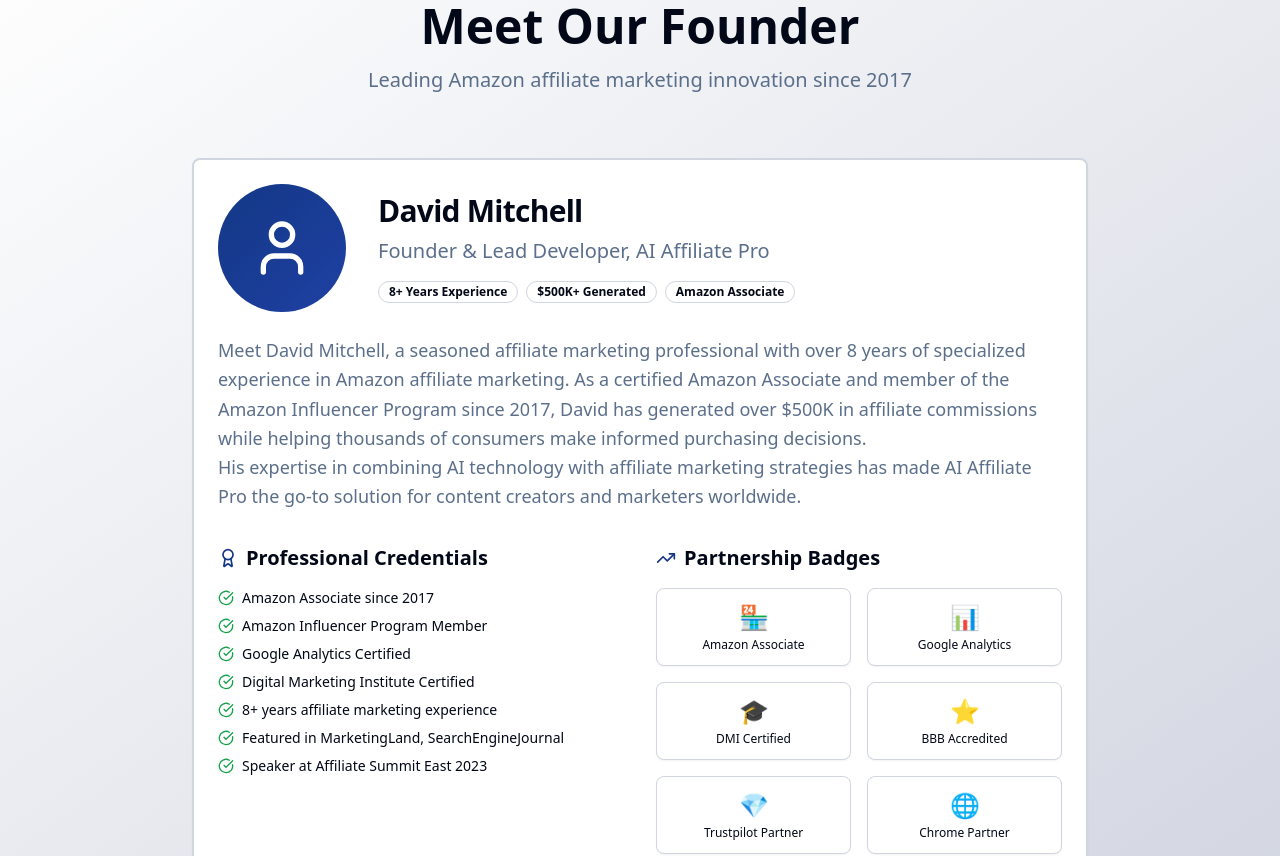
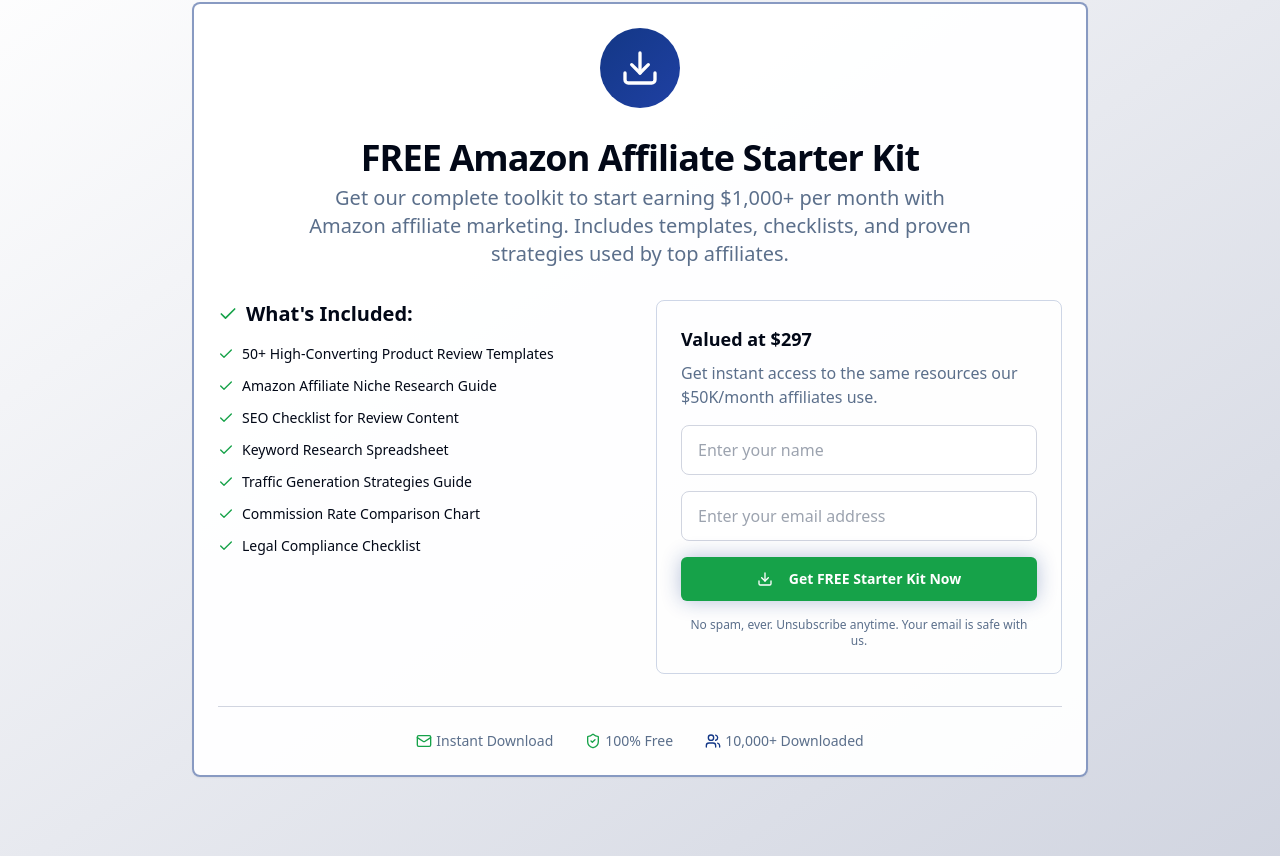
Before and after one commit to aiwriterpros3599/amazon-scribe-37, a React (Vite) app: page / in a window 1280 px wide. Shown: the part 8376-9232 px from the top of the page. Built offline with nearby package versions, Linux system fonts and the light colour scheme.

Commit message:
feat: Enhance homepage with lead magnet and remove founder section
- Removed the "Meet Our Founder" section from the homepage.
- Added a lead magnet section above the footer for email capture.
- Implemented an exit-intent popup for email capture, offering a free digital product.

```diff
--- a/src/App.tsx
+++ b/src/App.tsx
@@ -7,10 +7,11 @@ import { BrowserRouter, Routes, Route } from "react-router-dom";
 import Index from "./pages/Index";
 import About from "./pages/About";
 import Blog from "./pages/Blog";
-import AmazonAffiliateGuide from "./pages/blog/AmazonAffiliateGuide";
 import Privacy from "./pages/Privacy";
 import Terms from "./pages/Terms";
+import AmazonAffiliateGuide from "./pages/blog/AmazonAffiliateGuide";
 import NotFound from "./pages/NotFound";
+import ExitIntentPopup from "./components/ExitIntentPopup";
 
 const queryClient = new QueryClient();
 
@@ -24,12 +25,12 @@ const App = () => (
           <Route path="/" element={<Index />} />
           <Route path="/about" element={<About />} />
           <Route path="/blog" element={<Blog />} />
-          <Route path="/blog/article/amazon-affiliate-marketing-beginners-guide-2025" element={<AmazonAffiliateGuide />} />
+          <Route path="/blog/amazon-affiliate-marketing-beginners-guide-2025" element={<AmazonAffiliateGuide />} />
           <Route path="/privacy" element={<Privacy />} />
           <Route path="/terms" element={<Terms />} />
-          {/* ADD ALL CUSTOM ROUTES ABOVE THE CATCH-ALL "*" ROUTE */}
           <Route path="*" element={<NotFound />} />
         </Routes>
+        <ExitIntentPopup />
       </BrowserRouter>
     </TooltipProvider>
   </QueryClientProvider>
--- /dev/null
+++ b/src/components/ExitIntentPopup.tsx
@@ -0,0 +1,90 @@
+
+import { useState, useEffect } from 'react';
+import { Dialog, DialogContent, DialogHeader, DialogTitle } from '@/components/ui/dialog';
+import { Button } from '@/components/ui/button';
+import { DownloadIcon, XIcon } from 'lucide-react';
+
+const ExitIntentPopup = () => {
+  const [isOpen, setIsOpen] = useState(false);
+  const [hasShown, setHasShown] = useState(false);
+
+  useEffect(() => {
+    const handleMouseLeave = (e: MouseEvent) => {
+      // Check if mouse is leaving from the top of the viewport
+      if (e.clientY <= 0 && !hasShown) {
+        setIsOpen(true);
+        setHasShown(true);
+      }
+    };
+
+    // Add delay to prevent immediate trigger
+    const timer = setTimeout(() => {
+      document.addEventListener('mouseleave', handleMouseLeave);
+    }, 3000);
+
+    return () => {
+      clearTimeout(timer);
+      document.removeEventListener('mouseleave', handleMouseLeave);
+    };
+  }, [hasShown]);
+
+  const handleSubmit = (e: React.FormEvent) => {
+    e.preventDefault();
+    // Here you would integrate with MailerLite
+    console.log('Form submitted');
+    setIsOpen(false);
+  };
+
+  return (
+    <Dialog open={isOpen} onOpenChange={setIsOpen}>
+      <DialogContent className="max-w-md">
+        <DialogHeader>
+          <DialogTitle className="text-center text-2xl font-bold mb-4">
+            Wait! Don't Miss Out!
+          </DialogTitle>
+        </DialogHeader>
+
+        <div className="space-y-6">
+          <div className="text-center">
+            <div className="w-16 h-16 bg-gradient-hero rounded-full flex items-center justify-center mx-auto mb-4 text-white">
+              <DownloadIcon className="w-8 h-8" />
+            </div>
+            <h3 className="text-xl font-semibold mb-2">
+              Get Your FREE Amazon Affiliate Starter Kit
+            </h3>
+            <p className="text-muted-foreground">
+              50+ templates, proven strategies, and everything you need to start earning $1,000+ per month.
+            </p>
+          </div>
+
+          <form onSubmit={handleSubmit} className="space-y-4">
+            <input
+              type="text"
+              placeholder="Enter your name"
+              required
+              className="w-full px-4 py-3 border border-border rounded-lg focus:outline-none focus:ring-2 focus:ring-primary/50"
+            />
+            <input
+              type="email"
+              placeholder="Enter your email address"
+              required
+              className="w-full px-4 py-3 border border-border rounded-lg focus:outline-none focus:ring-2 focus:ring-primary/50"
+            />
+            <Button type="submit" variant="cta" size="lg" className="w-full">
+              <DownloadIcon className="w-4 h-4 mr-2" />
+              Send Me the FREE Kit
+            </Button>
+          </form>
+
+          <div className="text-center">
+            <p className="text-xs text-muted-foreground">
+              No spam, ever. Unsubscribe anytime. Valued at $297 - Yours FREE!
+            </p>
+          </div>
+        </div>
+      </DialogContent>
+    </Dialog>
+  );
+};
+
+export default ExitIntentPopup;
--- a/src/pages/Index.tsx
+++ b/src/pages/Index.tsx
@@ -3,12 +3,11 @@ import { Button } from "@/components/ui/button";
 import { Card, CardContent, CardDescription, CardHeader, CardTitle } from "@/components/ui/card";
 import { Badge } from "@/components/ui/badge";
 import { Accordion, AccordionContent, AccordionItem, AccordionTrigger } from "@/components/ui/accordion";
-import { CheckIcon, StarIcon, ArrowRightIcon, RocketIcon, ZapIcon, ShieldCheckIcon, UsersIcon, TrendingUpIcon, AwardIcon, TargetIcon, GlobeIcon, SearchIcon, EditIcon, BarChart3Icon, ImageIcon, BrainCircuitIcon, DollarSignIcon } from "lucide-react";
+import { CheckIcon, StarIcon, ArrowRightIcon, RocketIcon, ZapIcon, ShieldCheckIcon, UsersIcon, TrendingUpIcon, AwardIcon, TargetIcon, GlobeIcon, SearchIcon, EditIcon, BarChart3Icon, ImageIcon, BrainCircuitIcon, DollarSignIcon, DownloadIcon, MailIcon } from "lucide-react";
 import heroImage from "@/assets/hero-amazon-ai.jpg";
 import featuresImage from "@/assets/features-showcase.jpg";
 import successImage from "@/assets/success-metrics.jpg";
 import Logo from "@/components/Logo";
-import FounderBio from "@/components/FounderBio";
 
 const Index = () => {
   const [selectedPlan, setSelectedPlan] = useState("pro");
@@ -435,7 +434,7 @@ const Index = () => {
               ))}
             </div>
 
-            <div className="text-center mt-12">
+            <div className="text-center mt-12 space-y-4">
               <img
                 src={successImage}
                 alt="Success metrics dashboard showing affiliate marketing growth and earnings"
@@ -746,8 +745,99 @@ const Index = () => {
           </div>
         </section>
 
-        {/* Founder Bio Section */}
-        <FounderBio />
+        {/* Lead Magnet Section */}
+        <section className="py-20 bg-gradient-feature">
+          <div className="container mx-auto px-4">
+            <div className="max-w-4xl mx-auto">
+              <Card className="border-2 border-primary/50 shadow-large bg-background/95">
+                <CardHeader className="text-center pb-8">
+                  <div className="w-20 h-20 bg-gradient-hero rounded-full flex items-center justify-center mx-auto mb-6 text-white">
+                    <DownloadIcon className="w-10 h-10" />
+                  </div>
+                  <CardTitle className="text-3xl lg:text-4xl font-bold mb-4">
+                    FREE Amazon Affiliate Starter Kit
+                  </CardTitle>
+                  <CardDescription className="text-xl text-muted-foreground max-w-2xl mx-auto">
+                    Get our complete toolkit to start earning $1,000+ per month with Amazon affiliate marketing.
+                    Includes templates, checklists, and proven strategies used by top affiliates.
+                  </CardDescription>
+                </CardHeader>
+
+                <CardContent className="space-y-8">
+                  <div className="grid md:grid-cols-2 gap-8">
+                    <div>
+                      <h3 className="text-xl font-semibold mb-4 flex items-center">
+                        <CheckIcon className="w-5 h-5 text-success mr-2" />
+                        What's Included:
+                      </h3>
+                      <ul className="space-y-3">
+                        {[
+                          "50+ High-Converting Product Review Templates",
+                          "Amazon Affiliate Niche Research Guide",
+                          "SEO Checklist for Review Content",
+                          "Keyword Research Spreadsheet",
+                          "Traffic Generation Strategies Guide",
+                          "Commission Rate Comparison Chart",
+                          "Legal Compliance Checklist"
+                        ].map((item, index) => (
+                          <li key={index} className="flex items-center">
+                            <CheckIcon className="w-4 h-4 text-success mr-2 flex-shrink-0" />
+                            <span className="text-sm">{item}</span>
+                          </li>
+                        ))}
+                      </ul>
+                    </div>
+
+                    <div className="space-y-6">
+                      <div className="bg-gradient-hero/10 p-6 rounded-lg border border-primary/20">
+                        <h4 className="font-semibold text-lg mb-2">Valued at $297</h4>
+                        <p className="text-muted-foreground mb-4">
+                          Get instant access to the same resources our $50K/month affiliates use.
+                        </p>
+                        <div className="space-y-4">
+                          <input
+                            type="text"
+                            placeholder="Enter your name"
+                            className="w-full px-4 py-3 border border-border rounded-lg focus:outline-none focus:ring-2 focus:ring-primary/50"
+                          />
+                          <input
+                            type="email"
+                            placeholder="Enter your email address"
+                            className="w-full px-4 py-3 border border-border rounded-lg focus:outline-none focus:ring-2 focus:ring-primary/50"
+                          />
+                          <Button variant="cta" size="lg" className="w-full">
+                            <DownloadIcon className="w-5 h-5 mr-2" />
+                            Get FREE Starter Kit Now
+                          </Button>
+                        </div>
+                        <p className="text-xs text-muted-foreground mt-4 text-center">
+                          No spam, ever. Unsubscribe anytime. Your email is safe with us.
+                        </p>
+                      </div>
+                    </div>
+                  </div>
+
+                  <div className="text-center pt-6 border-t border-border">
+                    <div className="flex items-center justify-center space-x-8 text-sm text-muted-foreground">
+                      <div className="flex items-center">
+                        <MailIcon className="w-4 h-4 text-success mr-1" />
+                        Instant Download
+                      </div>
+                      <div className="flex items-center">
+                        <ShieldCheckIcon className="w-4 h-4 text-success mr-1" />
+                        100% Free
+                      </div>
+                      <div className="flex items-center">
+                        <UsersIcon className="w-4 h-4 text-primary mr-1" />
+                        10,000+ Downloaded
+                      </div>
+                    </div>
+                  </div>
+                </CardContent>
+              </Card>
+            </div>
+          </div>
+        </section>
 
         {/* Final CTA Section */}
         <section className="py-20 bg-gradient-hero text-white">
```
